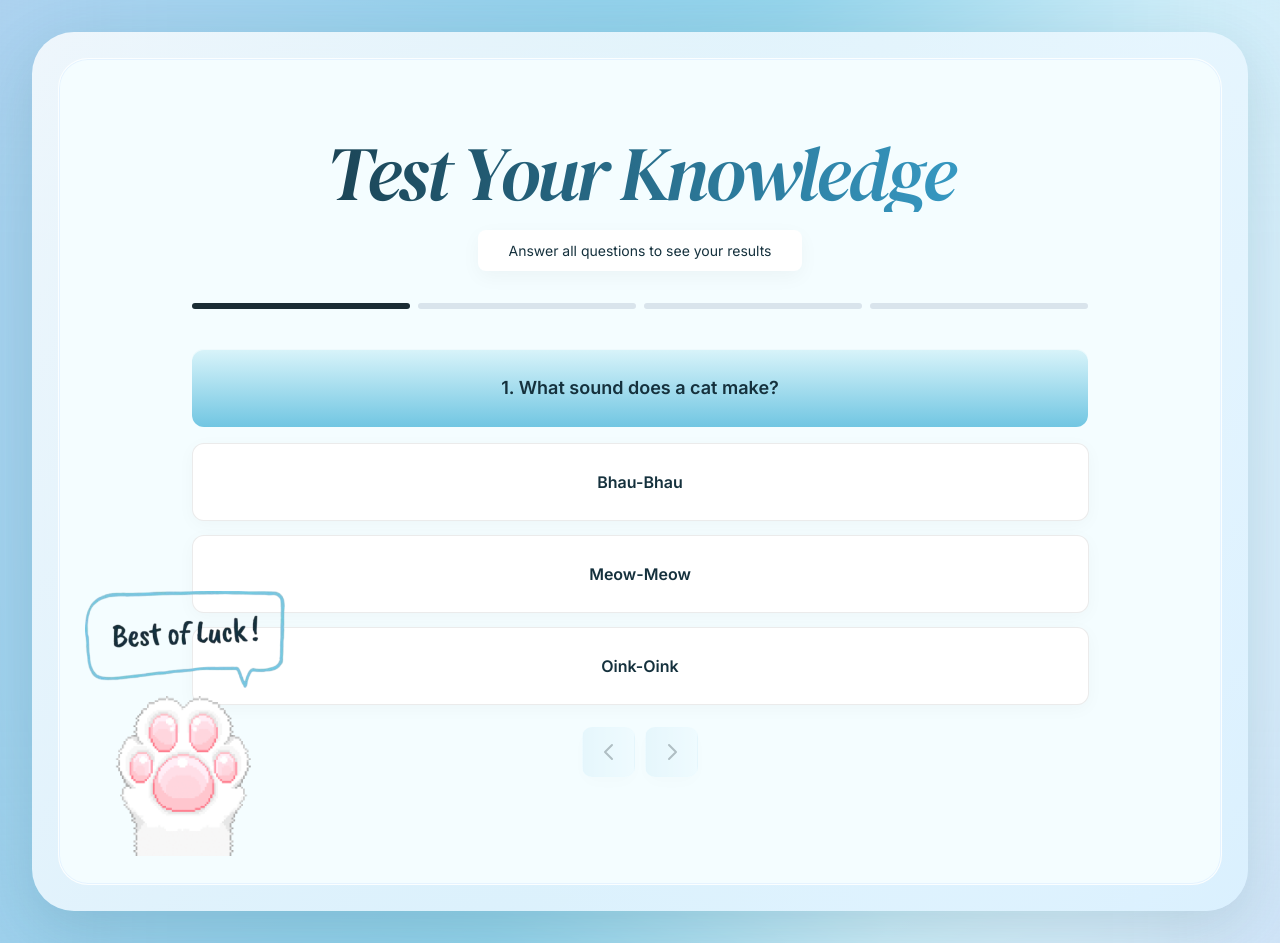
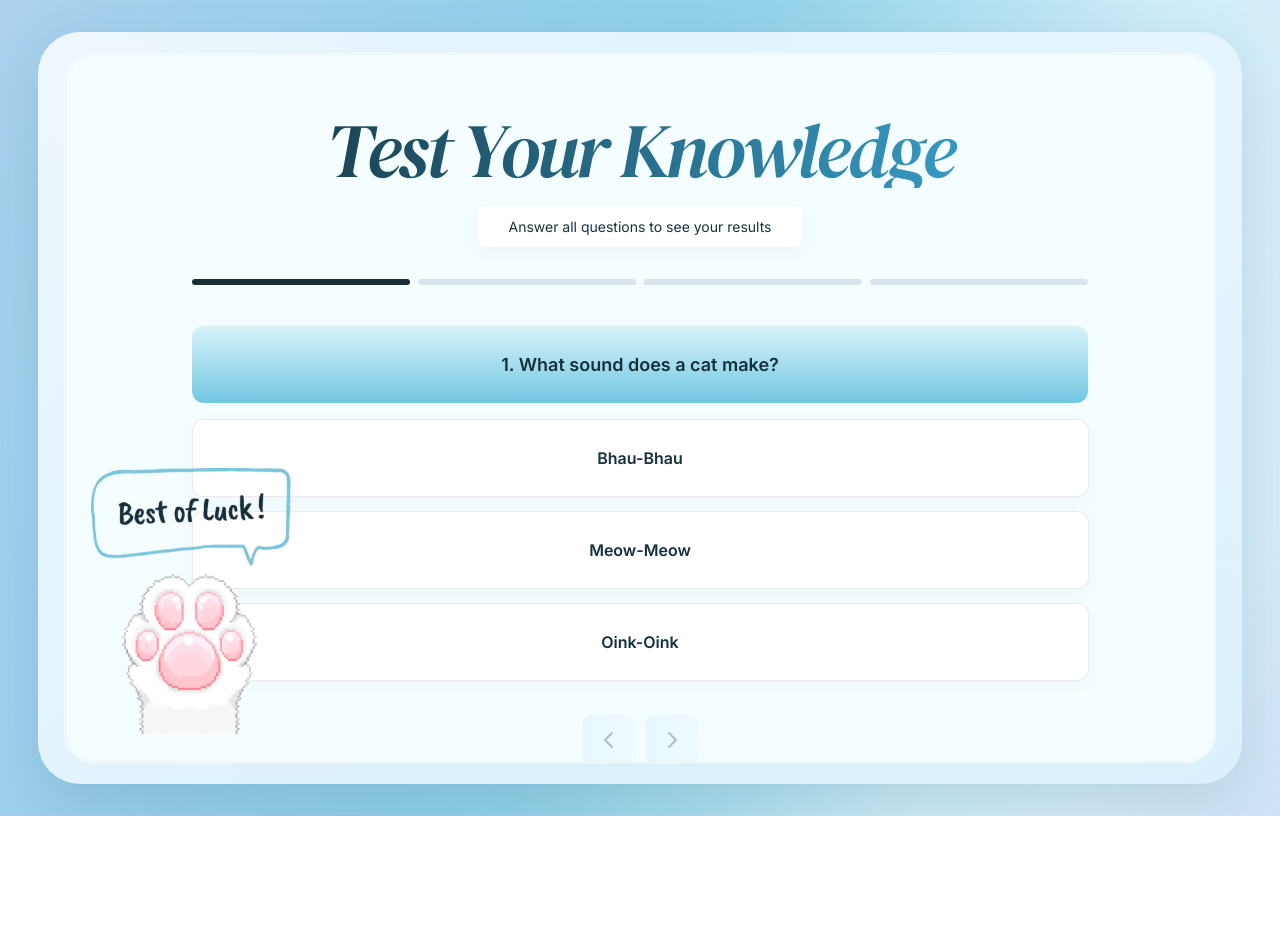
Before and after one commit to tharunK03/QuizApp-UI, a React (Vite) app: page / in a window 1280 px wide. After the commit the page ends 816 px from the top, so only its background shows below. Built offline with nearby package versions, Linux system fonts and the light colour scheme.

Commit message:
Scale quiz layout to fit viewport

```diff
--- a/src/index.css
+++ b/src/index.css
@@ -46,22 +46,29 @@ body {
 .quiz-frame {
   position: relative;
   z-index: 1;
-  width: min(1542px, 95vw);
+  width: min(1542px, 94vw);
   max-width: 1542px;
+  max-height: calc(100vh - 48px);
   background: linear-gradient(135deg, rgba(255, 255, 255, 0.8), rgba(219, 241, 255, 0.9));
   padding: 26px;
   border-radius: 42px;
   box-shadow: 0 20px 60px rgba(24, 75, 90, 0.15);
+  display: flex;
+  align-items: center;
+  justify-content: center;
 }
 
 .quiz-inner {
   background: #f4fdff;
   border-radius: 30px;
-  padding: clamp(40px, 6vw, 76px) clamp(32px, 7vw, 110px) clamp(56px, 7vw, 90px);
+  padding: clamp(32px, 4.5vw, 64px) clamp(28px, 6vw, 96px) clamp(48px, 6vw, 78px);
   border: 1px solid rgba(255, 255, 255, 0.7);
   box-shadow: inset 0 0 0 1px rgba(31, 117, 254, 0.07);
   position: relative;
-  min-height: 720px;
+  width: 100%;
+  height: 100%;
+  max-height: calc(100vh - 90px);
+  overflow: hidden;
 }
 
 .quiz-title {
@@ -114,7 +121,6 @@ body {
   align-items: center;
   gap: 16px;
   position: relative;
-  padding-bottom: 90px;
 }
 
 .quiz-options {
@@ -175,17 +181,14 @@ body {
 }
 
 .quiz-nav {
-  position: absolute;
-  left: 0;
-  right: 0;
-  bottom: 18px;
+  position: relative;
   width: min(897px, 100%);
   height: 50px;
   display: flex;
   justify-content: flex-end;
   align-items: center;
   gap: 10px;
-  margin: 0 auto;
+  margin-top: 18px;
 }
 
 .quiz-paw {
```
